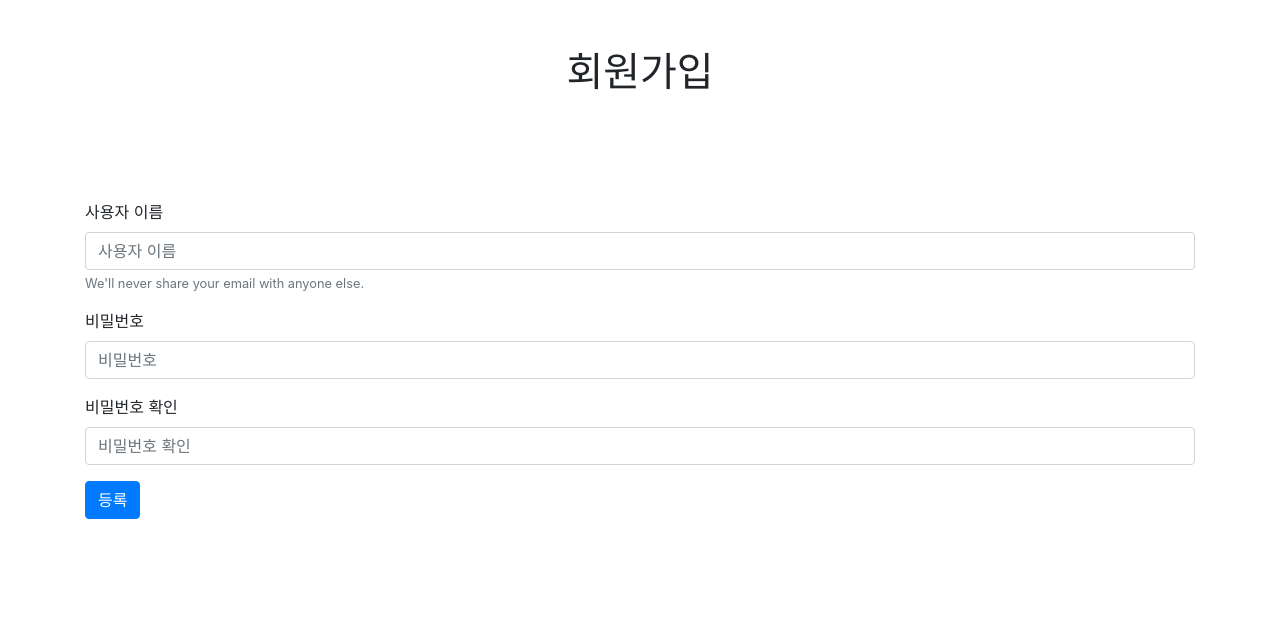
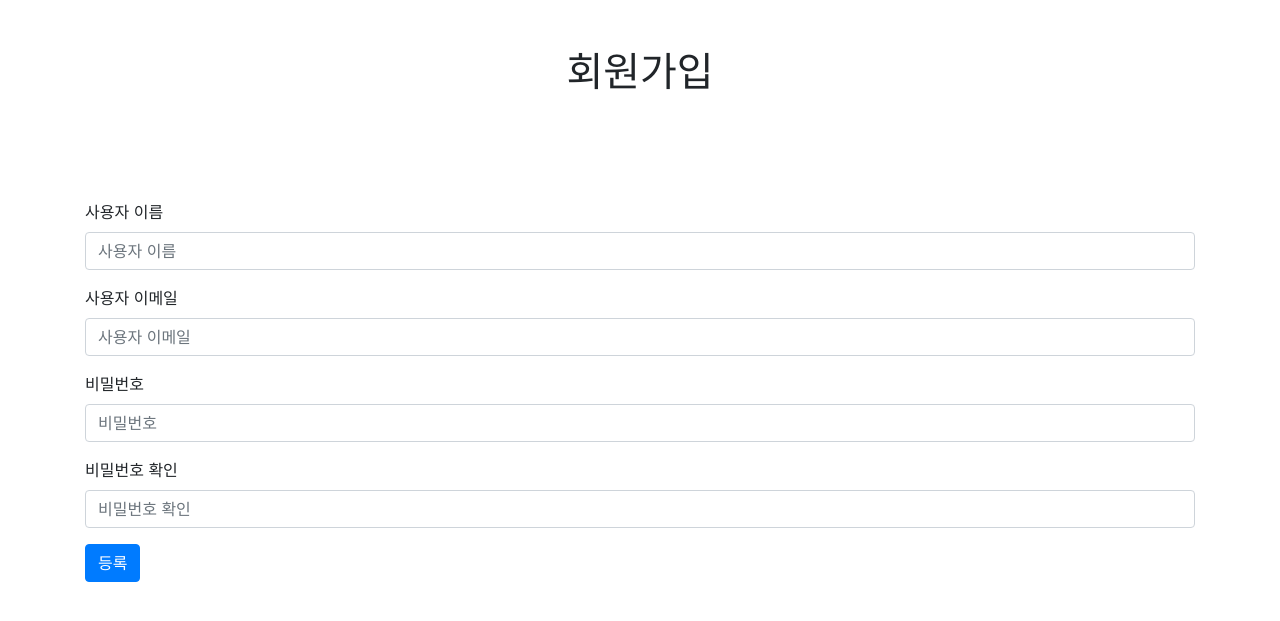
Before and after one commit to usong2/django_community, a Django app: template user/templates/register.html in a window 1280 px wide. Shown: the top 621 px of the page. Run offline with Django 3.2, Linux system fonts and the light colour scheme; the template is opened without the code that fills it, so the values that code supplies are empty; some libraries are stand-ins or nearby versions.

Commit message:
add field

```diff
--- a/user/admin.py
+++ b/user/admin.py
@@ -4,6 +4,6 @@ from .models import User
 # Register your models here.
 
 class UserAdmin(admin.ModelAdmin):
-    list_display = ('username', 'password')
+    list_display = ('username', 'useremail', 'password')
 
 admin.site.register(User, UserAdmin)
--- a/user/models.py
+++ b/user/models.py
@@ -3,7 +3,8 @@ from django.db import models
 # Create your models here.
 
 class User(models.Model):
-    username = models.CharField(max_length=64, verbose_name='사용자명')
+    username = models.CharField(max_length=32, verbose_name='사용자명')
+    useremail = models.EmailField(max_length=128, verbose_name='사용자이메일')
     password = models.CharField(max_length=64, verbose_name='비밀번호')
     registered_dttm = models.DateTimeField(auto_now_add=True, verbose_name='등록시간')
 
--- a/user/templates/register.html
+++ b/user/templates/register.html
@@ -55,9 +55,16 @@
                 placeholder="사용자 이름"
                 name="username"
               />
-              <small id="emailHelp" class="form-text text-muted"
-                >We'll never share your email with anyone else.</small
-              >
+            </div>
+            <div class="form-group">
+              <label for="useremail">사용자 이메일</label>
+              <input
+                type="email"
+                class="form-control"
+                id="useremail"
+                placeholder="사용자 이메일"
+                name="useremail"
+              />
             </div>
             <div class="form-group">
               <label for="password">비밀번호</label>
--- a/user/views.py
+++ b/user/views.py
@@ -10,18 +10,20 @@ def register(request):
     	return render(request, 'register.html')
     elif request.method == 'POST':
         username = request.POST.get('username', None)
+        useremail = request.POST.get('useremail', None)
         password = request.POST.get('password', None)
         re_password = request.POST.get('re-password', None)
 
         res_data = {}
 
-        if not (username and password and re_password):
+        if not (username and useremail and password and re_password):
             res_data['error'] = '모든 값을 입력해주세요.'
         elif password != re_password:
             res_data['error'] = '비밀번호가 다릅니다!'
         else:
             user = User(
                 username=username,
+                useremail=useremail,
                 password=make_password(password)
             )
 
```
Also changed, not shown: db.sqlite3, user/migrations/0004_auto_20200312_2355.py (added).
